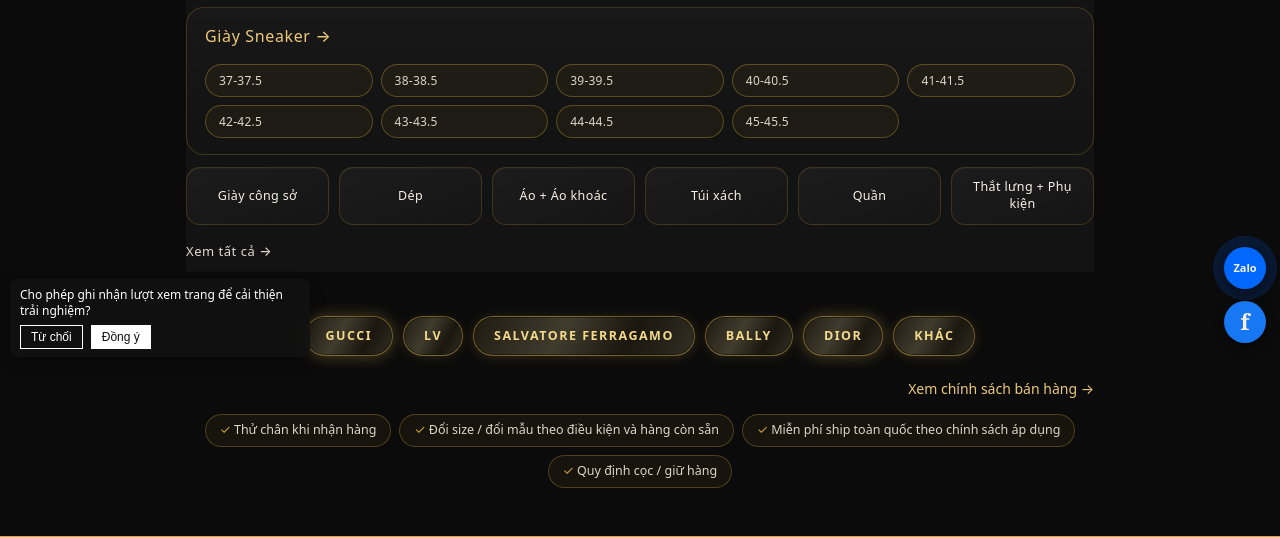
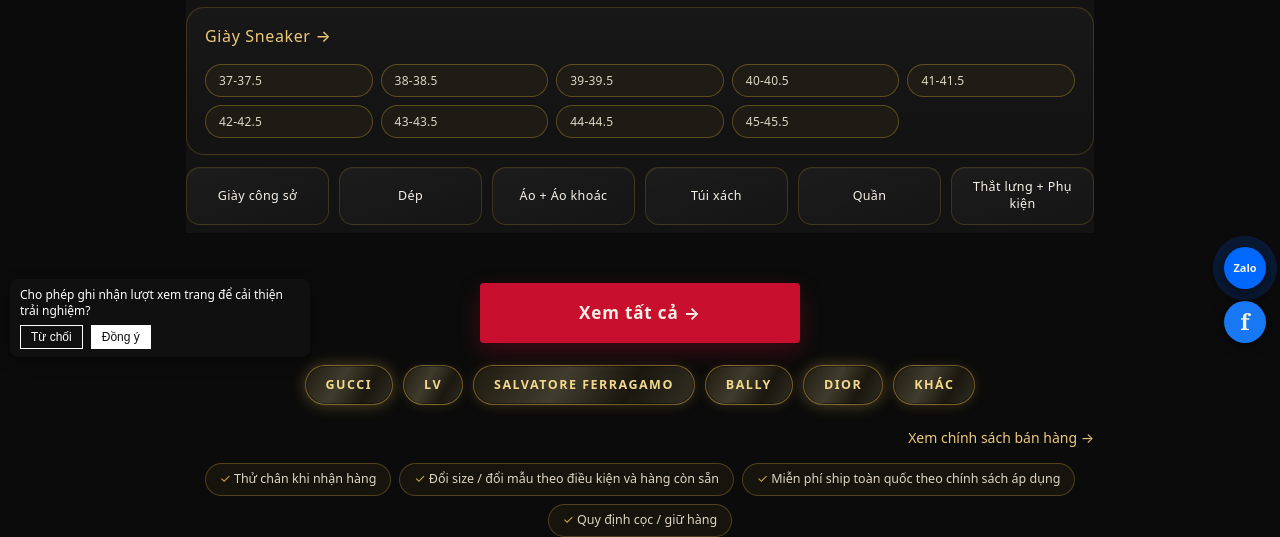
Before and after one commit to HCDecorAD/AMONguyen, a PHP site: page / in a window 1280 px wide. Shown: the part 433-970 px from the top of the page. Run offline with PHP 8.4, Linux system fonts and the light colour scheme.

Commit message:
Trang chủ: hiện 20 sản phẩm, nút Xem tất cả to và đỏ dưới lưới (#99)
Claude-Session: https://claude.ai/code/session_01SdAeeCKv8hGkfEajZTSEBC

Co-authored-by: Claude <noreply@anthropic.com>

```diff
--- a/css/amo-localwp.css
+++ b/css/amo-localwp.css
@@ -475,3 +475,9 @@ body .wrap #checkout{display:block;text-align:center}
  body .wrap #checkout{width:100%;box-sizing:border-box;padding:14px 10px;letter-spacing:.04em}
 }
 @media(min-width:701px){body .wrap #checkout{display:inline-block}}
+
+/* Trang chủ: nút Xem tất cả nằm dưới lưới 20 sản phẩm */
+.lw-view-all-wrap{text-align:center;margin-top:28px}
+.lw-view-all{display:inline-block;min-width:min(100%,320px);box-sizing:border-box;padding:16px 44px;border-radius:4px;background:#c8102e;color:#fff;font-size:17px;font-weight:700;letter-spacing:.05em;text-decoration:none;text-align:center;box-shadow:0 8px 22px rgba(200,16,46,.28);transition:background .2s,transform .2s}
+.lw-view-all:hover,.lw-view-all:focus-visible{background:#a30d25;color:#fff;transform:translateY(-1px)}
+@media(max-width:600px){.lw-view-all{width:100%;padding:15px 20px;font-size:16px}}
--- a/index.html
+++ b/index.html
@@ -17,15 +17,15 @@
 .amo-new-policy{display:grid;grid-template-columns:repeat(4,1fr);gap:12px}.amo-new-policy div{border-top:1px solid #80672f;padding:18px 4px;color:#cfc5b4}.amo-new-cta{text-align:center;padding:70px 5%;background:#17140e;border-top:1px solid #3f321d}.amo-new-cta h2{font-size:36px;color:#e7c36c}.amo-new-btn{display:inline-block;margin-top:15px;padding:14px 25px;border:1px solid #d5a83f;color:#f4dfaa}.amo-new-footer{text-align:center;padding:35px 5%;color:#8f8779;font-size:12px}
 @media(max-width:900px){.amo-new-head{grid-template-columns:70px 1fr}.amo-new-contact{grid-column:1/-1;text-align:center}.amo-new-nav>div{justify-content:flex-start}.amo-new-grid{grid-template-columns:1fr 1fr}.amo-new-brands{grid-template-columns:1fr 1fr}.amo-new-policy{grid-template-columns:1fr 1fr}}
 @media(max-width:520px){.amo-new-brand b{font-size:18px}.amo-new-logo img{width:58px;height:58px}.amo-new-grid,.amo-new-policy{grid-template-columns:1fr}.amo-new-brands{grid-template-columns:1fr}.amo-new-hero{padding:0;margin-top:0}.amo-new-hero img{border-left:0;border-right:0}}
-</style><link rel="stylesheet" href="css/amo-localwp.css?v=20261019"><script type="application/ld+json">{"@context": "https://schema.org", "@type": "ShoeStore", "name": "AMO NGUYỄN", "alternateName": "Shop giày si hiệu nam AMO Nguyễn", "url": "https://amonguyen.com/", "telephone": "+84932680592", "email": "Kathy.nguyen171@gmail.com", "image": "https://amonguyen.com/", "priceRange": "$$", "address": {"@type": "PostalAddress", "streetAddress": "Vinhomes Grand Park, Nguyễn Xiển", "addressLocality": "Thủ Đức", "addressRegion": "TP. Hồ Chí Minh", "addressCountry": "VN"}, "sameAs": ["https://www.facebook.com/nguyen.amo.2024/", "https://www.tiktok.com/@amo_3651", "https://www.youtube.com/@AMO-NGUYEN", "https://zalo.me/84932680592"], "department": {"@type": "Store", "name": "Giày si hiệu nam"}}</script></head><body>
+</style><link rel="stylesheet" href="css/amo-localwp.css?v=2026101902"><script type="application/ld+json">{"@context": "https://schema.org", "@type": "ShoeStore", "name": "AMO NGUYỄN", "alternateName": "Shop giày si hiệu nam AMO Nguyễn", "url": "https://amonguyen.com/", "telephone": "+84932680592", "email": "Kathy.nguyen171@gmail.com", "image": "https://amonguyen.com/", "priceRange": "$$", "address": {"@type": "PostalAddress", "streetAddress": "Vinhomes Grand Park, Nguyễn Xiển", "addressLocality": "Thủ Đức", "addressRegion": "TP. Hồ Chí Minh", "addressCountry": "VN"}, "sameAs": ["https://www.facebook.com/nguyen.amo.2024/", "https://www.tiktok.com/@amo_3651", "https://www.youtube.com/@AMO-NGUYEN", "https://zalo.me/84932680592"], "department": {"@type": "Store", "name": "Giày si hiệu nam"}}</script></head><body>
 <div class="amo-new-top">SHOP GIÀY SI AMO NGUYỄN · CHUYÊN GIÀY SI HIỆU NAM</div>
 <header class="amo-new-header"><div class="amo-new-head"><a class="amo-new-logo" href="index.html"><img src="assets/images/amo-logo-new.jpg" alt="AMO Nguyễn"></a><div class="amo-new-brand"><b>AMO NGUYỄN</b><span>CHỌN GIÀY CÓ GU, BƯỚC ĐI CÓ CHẤT</span></div><div class="amo-new-contact">ĐT / ZALO<br>093.268.0592</div></div>
 <nav class="amo-new-nav"><div><a href="index.html">TRANG CHỦ</a><a href="shop.html">SẢN PHẨM</a><a href="/journal/">Tạp Chí</a><a href="#thuong-hieu">THƯƠNG HIỆU</a><a href="story.html">GIỚI THIỆU</a><a href="policy.html">CHÍNH SÁCH</a><a href="contact.html">LIÊN HỆ</a></div></nav></header>
 <main><h1 class="sr-only">AMO NGUYỄN – Shop giày si hiệu nam</h1>
 <div data-hc-page="home">
 <section class="amo-new-hero"><img src="assets/images/amo-banner-new.png" alt="Shop Giày Si AMO Nguyễn - Chuyên Giày Si Hiệu Nam"></section>
-<section class="amo-new-section" id="san-pham"><div class="lw-cat"><div class="lw-cat-main"><h3><a href="shop.html?cat=sneaker">Giày Sneaker →</a></h3><div class="lw-sizes"><a href="shop.html?size=37-37.5">37-37.5</a><a href="shop.html?size=38-38.5">38-38.5</a><a href="shop.html?size=39-39.5">39-39.5</a><a href="shop.html?size=40-40.5">40-40.5</a><a href="shop.html?size=41-41.5">41-41.5</a><a href="shop.html?size=42-42.5">42-42.5</a><a href="shop.html?size=43-43.5">43-43.5</a><a href="shop.html?size=44-44.5">44-44.5</a><a href="shop.html?size=45-45.5">45-45.5</a></div></div><div class="lw-cat-grid"><a href="shop.html?cat=cong-so">Giày công sở</a><a href="shop.html?cat=dep">Dép</a><a href="shop.html?cat=ao">Áo + Áo khoác</a><a href="shop.html?cat=tui-xach">Túi xách</a><a href="shop.html?cat=quan">Quần</a><a href="shop.html?cat=that-lung-phu-kien">Thắt lưng + Phụ kiện</a></div><a class="lw-more" href="shop.html" data-vi="Xem tất cả →" data-en="View all →">Xem tất cả →</a></div></section>
-<section class="amo-new-section" id="lw-products"><div class="lw-grid" id="lwHomeGrid"></div></section>
+<section class="amo-new-section" id="san-pham"><div class="lw-cat"><div class="lw-cat-main"><h3><a href="shop.html?cat=sneaker">Giày Sneaker →</a></h3><div class="lw-sizes"><a href="shop.html?size=37-37.5">37-37.5</a><a href="shop.html?size=38-38.5">38-38.5</a><a href="shop.html?size=39-39.5">39-39.5</a><a href="shop.html?size=40-40.5">40-40.5</a><a href="shop.html?size=41-41.5">41-41.5</a><a href="shop.html?size=42-42.5">42-42.5</a><a href="shop.html?size=43-43.5">43-43.5</a><a href="shop.html?size=44-44.5">44-44.5</a><a href="shop.html?size=45-45.5">45-45.5</a></div></div><div class="lw-cat-grid"><a href="shop.html?cat=cong-so">Giày công sở</a><a href="shop.html?cat=dep">Dép</a><a href="shop.html?cat=ao">Áo + Áo khoác</a><a href="shop.html?cat=tui-xach">Túi xách</a><a href="shop.html?cat=quan">Quần</a><a href="shop.html?cat=that-lung-phu-kien">Thắt lưng + Phụ kiện</a></div></div></section>
+<section class="amo-new-section" id="lw-products"><div class="lw-grid" id="lwHomeGrid" data-limit="20"></div><div class="lw-view-all-wrap"><a class="lw-view-all" href="shop.html" data-vi="Xem tất cả →" data-en="View all →">Xem tất cả →</a></div></section>
 <section class="amo-new-section" id="thuong-hieu"><div class="amo-new-brands"><a href="shop.html?brand=Gucci">GUCCI</a><a href="shop.html?brand=LV">LV</a><a href="shop.html?brand=Salvatore%20Ferragamo">SALVATORE FERRAGAMO</a><a href="shop.html?brand=Bally">BALLY</a><a href="shop.html?brand=Dior">DIOR</a><a href="shop.html?brand=Kh%C3%A1c">KHÁC</a></div></section>
 <section class="amo-new-section"><div class="amo-new-title"><a href="policy.html" data-vi="Xem chính sách bán hàng →" data-en="View sales policy →">Xem chính sách bán hàng →</a></div><div class="amo-new-policy"><div>Thử chân khi nhận hàng</div><div>Đổi size / đổi mẫu theo điều kiện và hàng còn sẵn</div><div>Miễn phí ship toàn quốc theo chính sách áp dụng</div><div>Quy định cọc / giữ hàng</div></div></section>
 </div>
```
